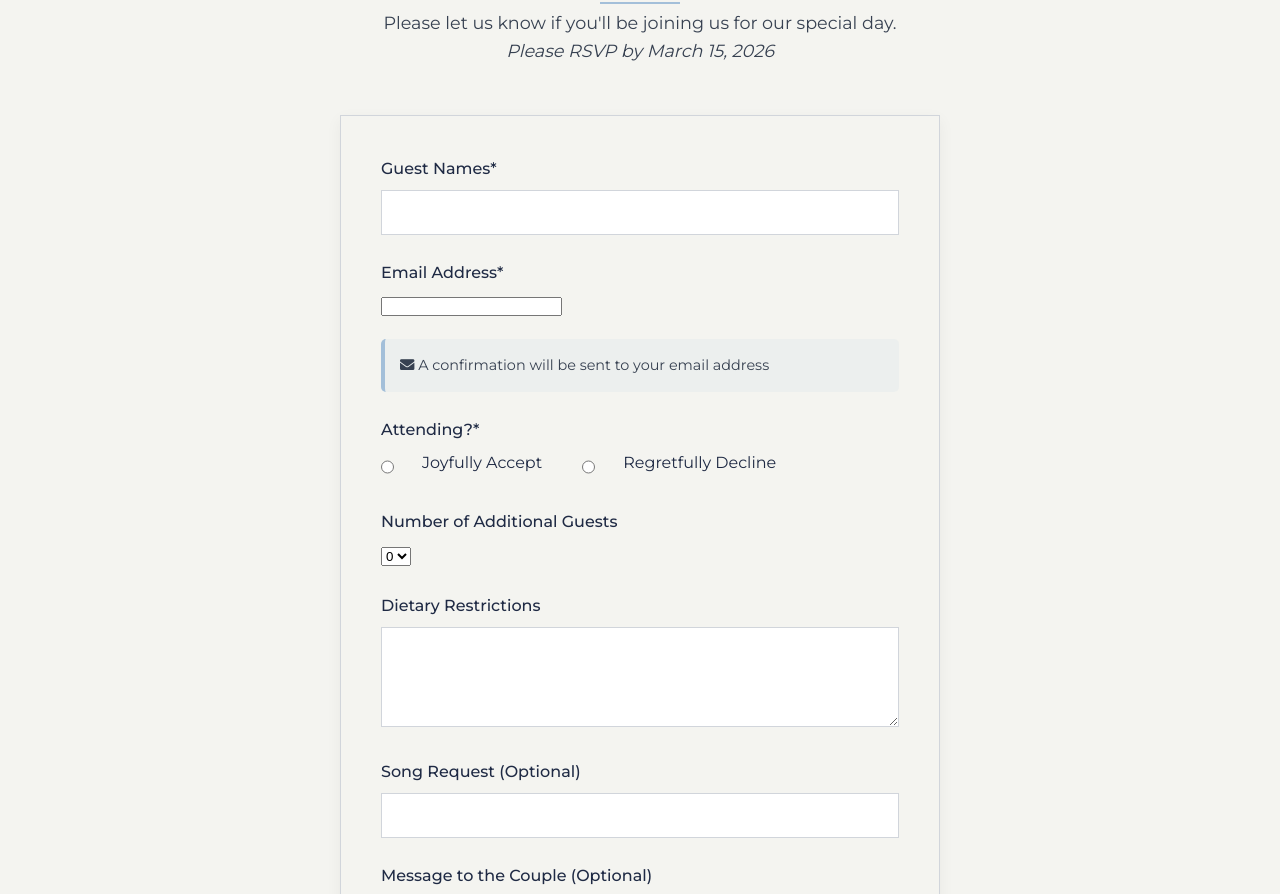
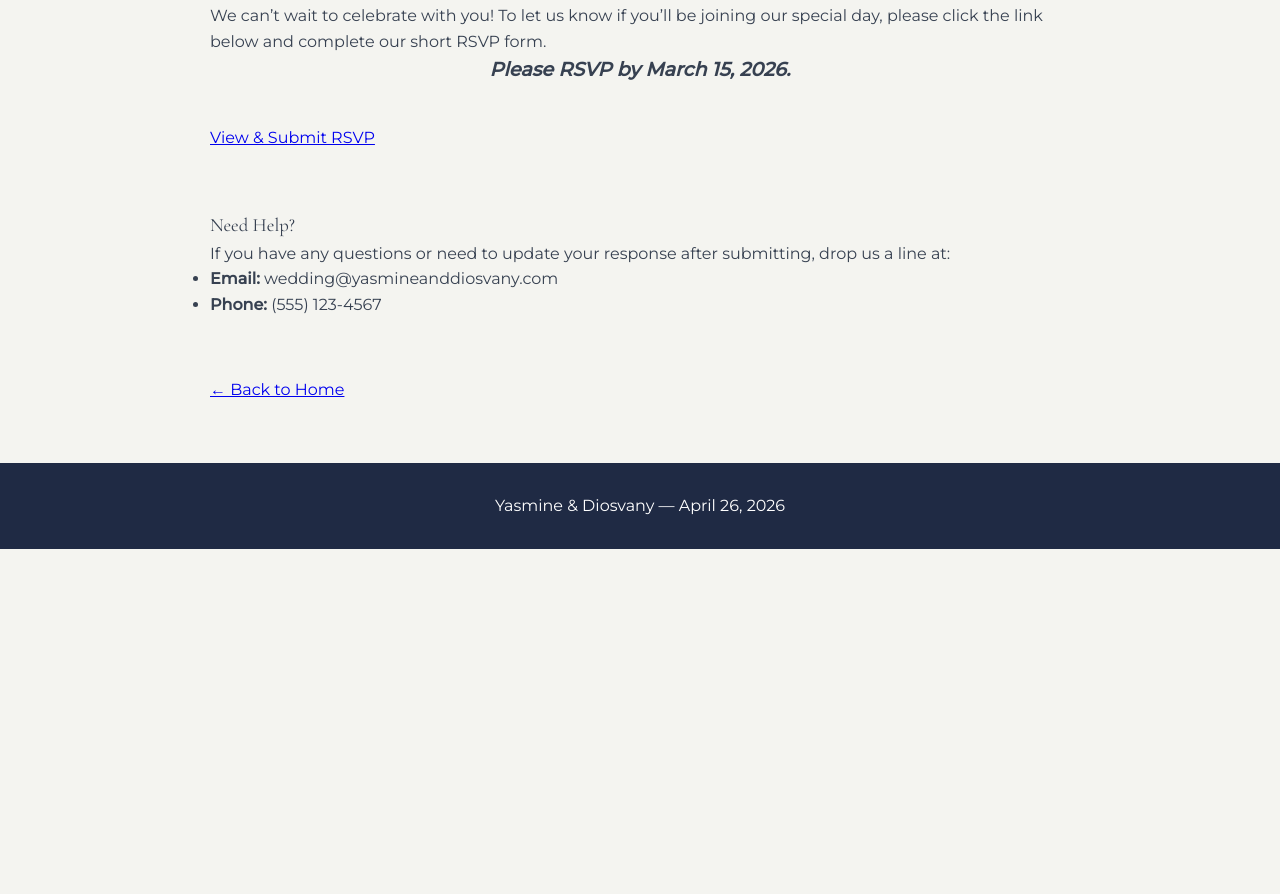
Before and after one commit to Dios999/Wedding, a website: page rsvp.html in a window 1280 px wide. Shown: the part 252-1146 px from the top of the page. After the commit the page ends 801 px from the top, so only its background shows below. Drawn offline with nearby package versions, Linux system fonts and the light colour scheme.

Commit message:
Update rsvp.html

```diff
--- a/rsvp.html
+++ b/rsvp.html
@@ -2,32 +2,23 @@
 <html lang="en">
 <head>
   <meta charset="UTF-8">
-    <meta name="viewport" content="width=device-width, initial-scale=1.0">
-    <title>RSVP - Yasmine & Diosvany Wedding</title>
+  <meta name="viewport" content="width=device-width,initial-scale=1.0">
+  <title>RSVP – Yasmine & Diosvany</title>
   <link rel="stylesheet" href="styles.css">
-    <link rel="stylesheet" href="preview-cards.css">
-    <link rel="stylesheet" href="animations.css">
   <link rel="preconnect" href="https://fonts.googleapis.com">
   <link rel="preconnect" href="https://fonts.gstatic.com" crossorigin>
-    <link href="https://fonts.googleapis.com/css2?family=Cormorant+Garamond:wght@300;400;500;600;700&family=Montserrat:wght@300;400;500&display=swap" rel="stylesheet">
-    <link rel="stylesheet" href="https://cdnjs.cloudflare.com/ajax/libs/font-awesome/5.15.4/css/all.min.css">
+  <link href="https://fonts.googleapis.com/css2?family=Cormorant+Garamond:wght@400;600&family=Montserrat:wght@300;400;500&display=swap" rel="stylesheet">
 </head>
 <body>
-    <!-- Header with Navigation -->
   <header>
     <div class="header-content">
-            <div class="logo">
-                <h1>Yasmine <span class="and">&</span> Diosvany</h1>
+      <h1>Yasmine <span class="and">&amp;</span> Diosvany</h1>
       <div class="date">April 26, 2026</div>
-            </div>
-            <button class="mobile-nav-toggle">
-                <i class="fas fa-bars"></i>
-            </button>
       <nav>
         <ul>
           <li><a href="index.html">Home</a></li>
-                    <li><a href="event-details.html">Event Details</a></li>
-                    <li><a href="travel.html">Travel & Accommodations</a></li>
+          <li><a href="event-details.html">Details</a></li>
+          <li><a href="travel.html">Travel</a></li>
           <li><a href="venue.html">Venue</a></li>
           <li><a href="rsvp.html" class="active">RSVP</a></li>
         </ul>
@@ -35,88 +26,35 @@
     </div>
   </header>
 
-    <!-- Page Content -->
-    <section class="page-content">
+  <main class="page-content">
     <div class="section-container">
-            <div class="page-header">
       <h2>RSVP</h2>
-                <p>Please let us know if you'll be joining us for our special day.</p>
-                <p class="rsvp-deadline">Please RSVP by March 15, 2026</p>
+      <p>We can’t wait to celebrate with you! To let us know if you’ll be joining our special day, please click the link below and complete our short RSVP form.</p>
+      <p class="rsvp-deadline"><strong>Please RSVP by March 15, 2026.</strong></p>
+
+      <div class="rsvp-button-container">
+        <a href="https://forms.gle/eZPYov6ngwyFyoZKA" target="_blank" rel="noopener" class="button">
+          View &amp; Submit RSVP
+        </a>
       </div>
 
-            <form id="rsvp-form">
-                <div class="form-group">
-                    <label for="guest-names">Guest Names*</label>
-                    <input type="text" id="guest-names" name="guest-names" required>
-                </div>
-                <div class="form-group">
-                    <label for="email">Email Address*</label>
-                    <input type="email" id="email" name="email" required>
-                    <div class="email-confirmation">
-                        <p><i class="fas fa-envelope"></i> A confirmation will be sent to your email address</p>
-                    </div>
-                </div>
-                <div class="form-group">
-                    <label>Attending?*</label>
-                    <div class="radio-group">
-                        <input type="radio" id="attending-yes" name="attending" value="yes" required>
-                        <label for="attending-yes">Joyfully Accept</label>
-                        <input type="radio" id="attending-no" name="attending" value="no">
-                        <label for="attending-no">Regretfully Decline</label>
-                    </div>
-                </div>
-                <div class="form-group">
-                    <label for="additional-guests">Number of Additional Guests</label>
-                    <select id="additional-guests" name="additional-guests">
-                        <option value="0">0</option>
-                        <option value="1">1</option>
-                        <option value="2">2</option>
-                        <option value="3">3</option>
-                        <option value="4">4</option>
-                    </select>
-                </div>
-                <div class="form-group">
-                    <label for="dietary">Dietary Restrictions</label>
-                    <textarea id="dietary" name="dietary"></textarea>
-                </div>
-                <div class="form-group">
-                    <label for="song-request">Song Request (Optional)</label>
-                    <input type="text" id="song-request" name="song-request">
-                </div>
-                <div class="form-group">
-                    <label for="message">Message to the Couple (Optional)</label>
-                    <textarea id="message" name="message"></textarea>
-                </div>
-                <div class="form-group consent-group">
-                    <input type="checkbox" id="email-consent" name="email-consent" required>
-                    <label for="email-consent">I agree to receive email confirmation of my RSVP and understand that my response will be emailed to the couple.</label>
-                </div>
-                <button type="submit" class="submit-btn">Submit RSVP</button>
-            </form>
-
-            <div class="rsvp-info">
-                <h3>Additional Information</h3>
-                <div class="info-text">
-                    <p>If you have any questions about the RSVP process or need to update your response after submission, please contact us at:</p>
-                    <p><strong>Email:</strong> wedding@yasmineanddiosvany.com</p>
-                    <p><strong>Phone:</strong> (555) 123-4567</p>
-                </div>
-            </div>
-
-            <div class="back-to-home">
-                <a href="index.html" class="back-link">Back to Home</a>
-            </div>
-        </div>
+      <section class="rsvp-info">
+        <h3>Need Help?</h3>
+        <p>If you have any questions or need to update your response after submitting, drop us a line at:</p>
+        <ul>
+          <li><strong>Email:</strong> wedding@yasmineanddiosvany.com</li>
+          <li><strong>Phone:</strong> (555) 123-4567</li>
+        </ul>
       </section>
 
-    <!-- Footer -->
+      <p class="back-to-home">
+        <a href="index.html">&larr; Back to Home</a>
+      </p>
+    </div>
+  </main>
+
   <footer>
-        <div class="footer-content">
-            <p>Yasmine & Diosvany</p>
-            <p>April 26, 2026</p>
-        </div>
+    <p>Yasmine &amp; Diosvany — April 26, 2026</p>
   </footer>
-
-    <script src="script.js"></script>
 </body>
 </html>
```
Lines whose indentation alone changed are shown as unchanged.
